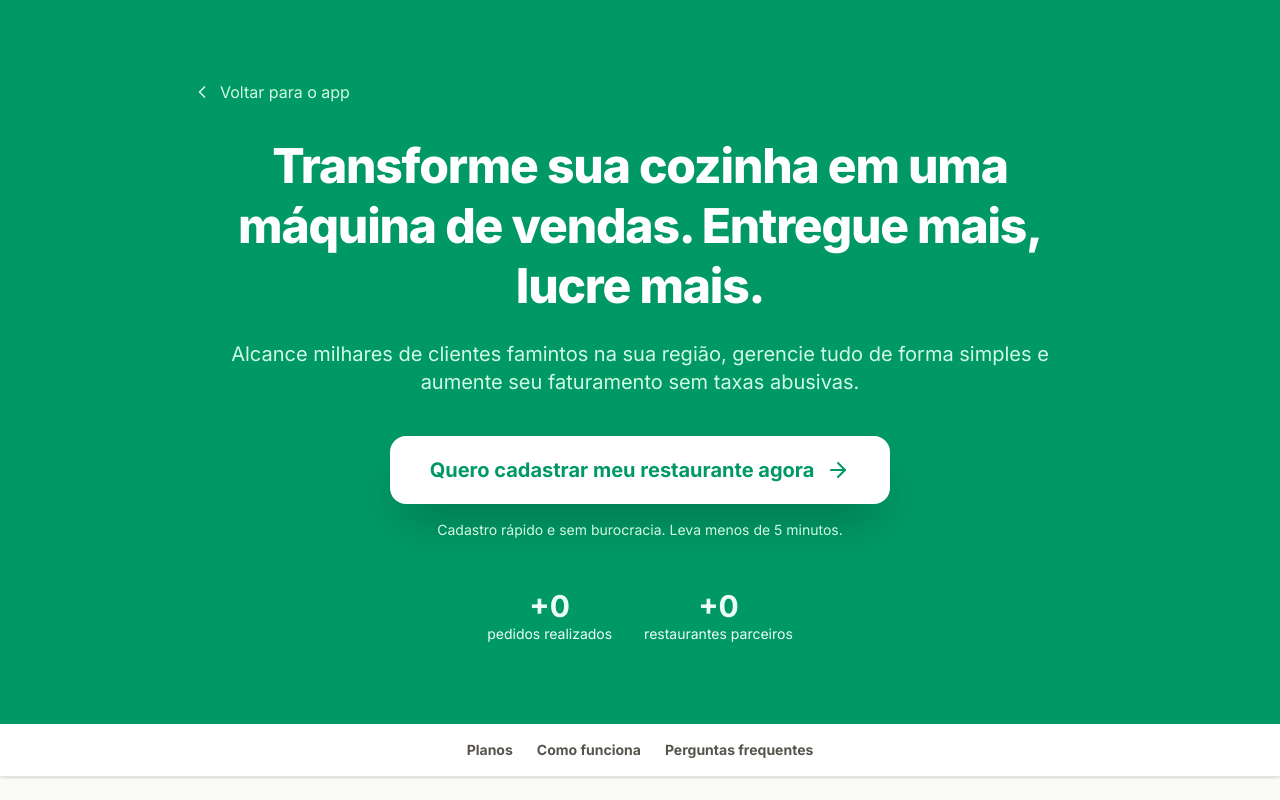
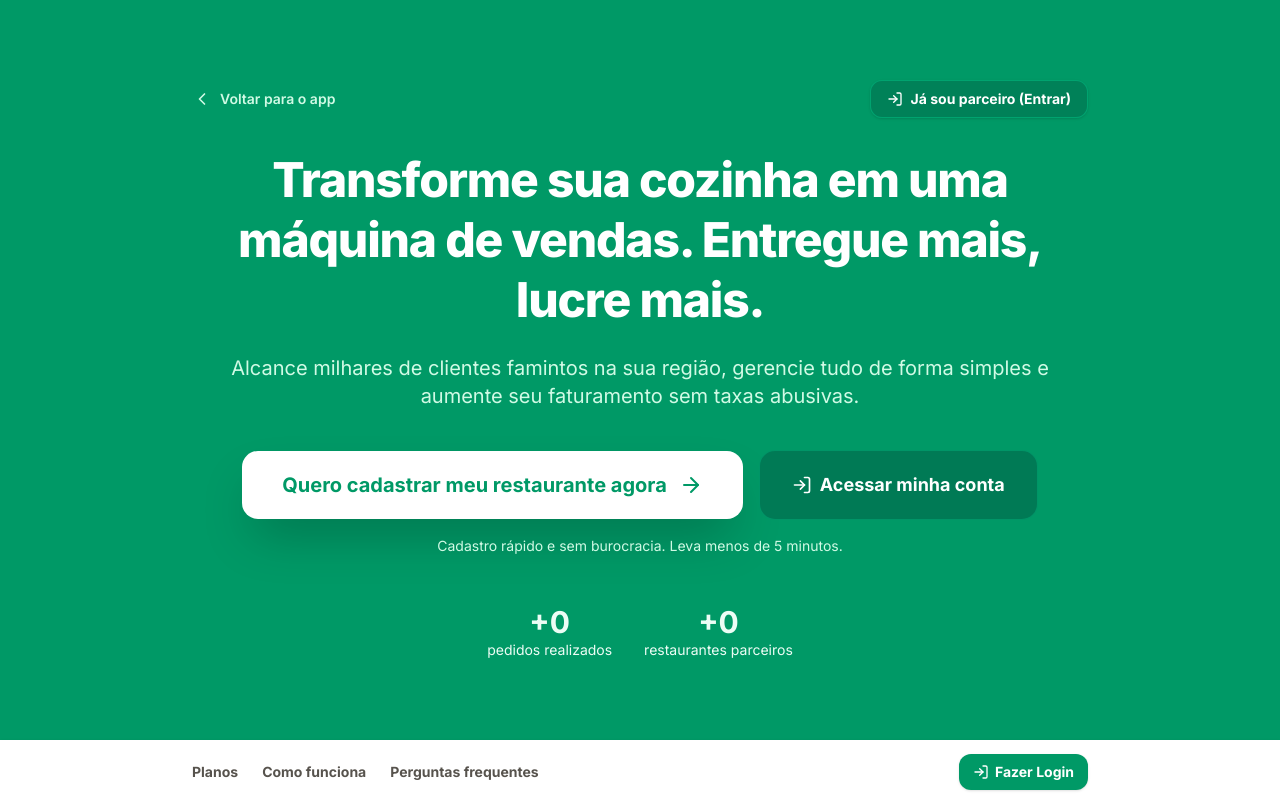
Before and after one commit to felipeacompanhamento/qfomeai.com, a React (Vite) app: page /seja-parceiro in a window 1280 px wide. Shown: the top 800 px of the page. Built offline with nearby package versions, Linux system fonts and the light colour scheme; no server answers; the database is empty.

Commit message:
feat: add partner login link to PartnerPage
Include a login navigation button in the PartnerPage header to improve accessibility for existing partners.

```diff
--- a/src/pages/PartnerPage.tsx
+++ b/src/pages/PartnerPage.tsx
@@ -1,6 +1,6 @@
 import React, { useEffect, useState } from 'react';
 import { useNavigate, Link } from 'react-router-dom';
-import { ChevronLeft, TrendingUp, Clock, ShieldCheck, ArrowRight, Star, Users, CheckCircle, HelpCircle } from 'lucide-react';
+import { ChevronLeft, TrendingUp, Clock, ShieldCheck, ArrowRight, Star, Users, CheckCircle, HelpCircle, LogIn } from 'lucide-react';
 import { collection, collectionGroup, query, where, getCountFromServer, getDoc, doc } from 'firebase/firestore';
 import { db } from '../firebase';
 
@@ -35,19 +35,42 @@ export default function PartnerPage() {
       {/* Hero */}
       <header className="bg-emerald-600 text-white py-12 md:py-20 px-4">
         <div className="max-w-4xl mx-auto text-center">
-          <button onClick={() => navigate('/')} className="mb-8 flex items-center gap-2 text-emerald-100 hover:text-white transition-all">
+          <div className="mb-8 flex items-center justify-between">
+            <button
+              onClick={() => navigate('/')}
+              className="flex items-center gap-2 text-emerald-100 hover:text-white transition-all text-sm font-semibold cursor-pointer"
+            >
               <ChevronLeft className="w-5 h-5" />
-            Voltar para o app
+              <span>Voltar para o app</span>
             </button>
+            <Link
+              to="/login"
+              className="inline-flex items-center gap-2 bg-emerald-700/80 hover:bg-emerald-800 text-white px-4 py-2 rounded-xl text-sm font-bold border border-emerald-400/40 shadow-sm transition-all active:scale-95"
+            >
+              <LogIn className="w-4 h-4" />
+              <span>Já sou parceiro (Entrar)</span>
+            </Link>
+          </div>
+
           <h1 className="text-3xl md:text-5xl font-extrabold mb-6 tracking-tight leading-tight">Transforme sua cozinha em uma máquina de vendas. Entregue mais, lucre mais.</h1>
           <p className="text-lg md:text-xl text-emerald-100 mb-10">Alcance milhares de clientes famintos na sua região, gerencie tudo de forma simples e aumente seu faturamento sem taxas abusivas.</p>
+
+          <div className="flex flex-col sm:flex-row items-center justify-center gap-4">
             <Link
               to="/register-restaurant"
-            className="inline-flex items-center gap-3 bg-white text-emerald-600 px-6 py-4 md:px-10 md:py-5 rounded-2xl font-bold text-lg md:text-xl shadow-2xl hover:bg-emerald-50 transition-all active:scale-95"
+              className="w-full sm:w-auto inline-flex items-center justify-center gap-3 bg-white text-emerald-600 px-6 py-4 md:px-10 md:py-5 rounded-2xl font-bold text-lg md:text-xl shadow-2xl hover:bg-emerald-50 transition-all active:scale-95"
             >
-            Quero cadastrar meu restaurante agora
+              <span>Quero cadastrar meu restaurante agora</span>
               <ArrowRight className="w-6 h-6" />
             </Link>
+            <Link
+              to="/login"
+              className="w-full sm:w-auto inline-flex items-center justify-center gap-2 bg-emerald-700 hover:bg-emerald-800 text-white px-6 py-4 md:px-8 md:py-5 rounded-2xl font-bold text-base md:text-lg border border-emerald-400/30 transition-all active:scale-95"
+            >
+              <LogIn className="w-5 h-5" />
+              <span>Acessar minha conta</span>
+            </Link>
+          </div>
           <p className="mt-4 text-emerald-100 text-sm">Cadastro rápido e sem burocracia. Leva menos de 5 minutos.</p>
 
           <div className="mt-12 flex justify-center gap-4 md:gap-8 text-emerald-50">
@@ -64,11 +87,20 @@ export default function PartnerPage() {
       </header>
 
       {/* Navigation Menu */}
-      <nav className="sticky top-0 bg-white border-b border-stone-200 z-50 py-4 px-4 shadow-sm overflow-x-auto whitespace-nowrap scrollbar-hide">
-        <div className="max-w-4xl mx-auto flex justify-center md:justify-center gap-4 md:gap-6 text-sm font-bold text-stone-600">
-          <button onClick={() => document.getElementById('planos')?.scrollIntoView({ behavior: 'smooth' })} className="hover:text-emerald-600 transition-colors shrink-0">Planos</button>
-          <button onClick={() => document.getElementById('como-funciona')?.scrollIntoView({ behavior: 'smooth' })} className="hover:text-emerald-600 transition-colors shrink-0">Como funciona</button>
-          <button onClick={() => document.getElementById('faq')?.scrollIntoView({ behavior: 'smooth' })} className="hover:text-emerald-600 transition-colors shrink-0">Perguntas frequentes</button>
+      <nav className="sticky top-0 bg-white border-b border-stone-200 z-50 py-3.5 px-4 shadow-sm">
+        <div className="max-w-4xl mx-auto flex items-center justify-between gap-4">
+          <div className="flex items-center gap-4 md:gap-6 text-sm font-bold text-stone-600 overflow-x-auto whitespace-nowrap scrollbar-hide">
+            <button onClick={() => document.getElementById('planos')?.scrollIntoView({ behavior: 'smooth' })} className="hover:text-emerald-600 transition-colors shrink-0 cursor-pointer">Planos</button>
+            <button onClick={() => document.getElementById('como-funciona')?.scrollIntoView({ behavior: 'smooth' })} className="hover:text-emerald-600 transition-colors shrink-0 cursor-pointer">Como funciona</button>
+            <button onClick={() => document.getElementById('faq')?.scrollIntoView({ behavior: 'smooth' })} className="hover:text-emerald-600 transition-colors shrink-0 cursor-pointer">Perguntas frequentes</button>
+          </div>
+          <Link
+            to="/login"
+            className="shrink-0 inline-flex items-center gap-1.5 bg-emerald-600 hover:bg-emerald-700 text-white text-xs md:text-sm font-bold px-3.5 py-2 rounded-xl shadow-sm transition-all active:scale-95"
+          >
+            <LogIn className="w-4 h-4" />
+            <span>Fazer Login</span>
+          </Link>
         </div>
       </nav>
 
@@ -181,13 +213,22 @@ export default function PartnerPage() {
       {/* CTA Final */}
       <section className="py-16 md:py-24 px-4 text-center bg-stone-900 text-white">
         <h2 className="text-3xl md:text-4xl font-bold mb-8">Não perca mais nenhum pedido.</h2>
+        <div className="flex flex-col sm:flex-row items-center justify-center gap-4 max-w-xl mx-auto">
           <Link
             to="/register-restaurant"
-          className="inline-flex items-center gap-3 bg-emerald-600 text-white px-8 py-4 md:px-10 md:py-5 rounded-2xl font-bold text-lg md:text-xl shadow-xl hover:bg-emerald-700 transition-all active:scale-95"
+            className="w-full sm:w-auto inline-flex items-center justify-center gap-3 bg-emerald-600 text-white px-8 py-4 md:px-10 md:py-5 rounded-2xl font-bold text-lg md:text-xl shadow-xl hover:bg-emerald-700 transition-all active:scale-95"
           >
-          Quero cadastrar meu restaurante agora
+            <span>Quero cadastrar meu restaurante agora</span>
           </Link>
-        <p className="mt-4 text-stone-400">Sem taxa de adesão. Cancele quando quiser.</p>
+          <Link
+            to="/login"
+            className="w-full sm:w-auto inline-flex items-center justify-center gap-2 bg-stone-800 hover:bg-stone-700 text-stone-200 px-6 py-4 md:px-8 md:py-5 rounded-2xl font-bold text-base md:text-lg border border-stone-700 transition-all active:scale-95"
+          >
+            <LogIn className="w-5 h-5" />
+            <span>Fazer Login</span>
+          </Link>
+        </div>
+        <p className="mt-4 text-stone-400 text-sm">Sem taxa de adesão. Cancele quando quiser.</p>
       </section>
     </div>
   );
```
Lines whose indentation alone changed are shown as unchanged.
